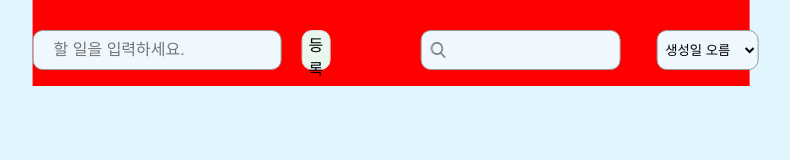
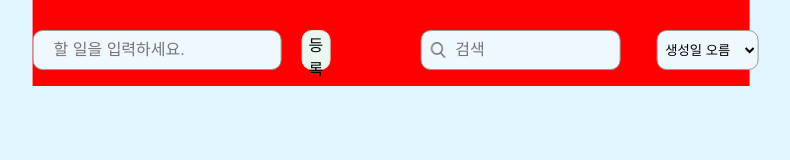
Before and after one commit to LeeMaNeul/react-to-do-list, a React (Create React App) app: page / in a window 1280 px wide. Shown: the top 160 px of the page, without its empty margins (249-1039 px from the left). Built offline with nearby package versions, Linux system fonts and the light colour scheme.

Commit message:
검색 기능 및 로컬 스토리지 적용

```diff
--- a/src/App.js
+++ b/src/App.js
@@ -5,14 +5,18 @@ import TodoList from './components/TodoList';
 import TodoModal from './components/Modal';
 
 function App() {
-  const [value, setValue] = useState("");
-  const [todos, setTodos] = useState([]); // 수정 기능 및 완료 기능 추가를 위해 기존 단순 배열에서 배열 내 요소를 객체 데이터로 구성
-  const [filteredTodos, setFilteredTodos] = useState([]);
-  const [filterOption, setfilterOption] = useState("1");
-  const [modal, setModal] = useState(false);
+  const [value, setValue] = useState(""); // 할 일 등록 input 값
+  const [search, setSearch] = useState(""); // 검색 input 값
+  const [todos, setTodos] = useState([]); // 전체 할 일 데이터
+  const [displayedTodos, setDisplayedTodos] = useState([]); // 최종 렌더링할 데이터
+  // 필터링 + 검색 기능
+  const [filterOption, setfilterOption] = useState("1"); // 필터 옵션
 
-  const filter = () => {
+  const [modal, setModal] = useState(false); // 모달 상태
+
+  const filterAndSearch = () => { // 필터 옵션에 따라 실행되는 각 필터링 함수 + 검색 기능
     let updatedTodos = [...todos];
+
     switch (filterOption) {
       case "1":
         updatedTodos.sort((a, b) => a.id - b.id);
@@ -29,39 +33,58 @@ function App() {
       default:
         break;
     }
-    setFilteredTodos(updatedTodos);
+
+    if (search.trim()) {
+      updatedTodos = updatedTodos.filter(todo =>
+        todo.text.toLowerCase().includes(search.toLowerCase())
+      );
+    }
+
+    setDisplayedTodos(updatedTodos);
   }
 
   useEffect(() => {
-    filter();
-  }, [todos, filterOption]);
+    filterAndSearch();
+  }, [todos, filterOption, search]);
   // todos 추가될 때 filter 함수를 실행 => 필터 적용 시 추가된 todos가 보여야 돼서
+
+  useEffect(() => {
+    const savedTodos = localStorage.getItem('todos');
+    if (savedTodos) setTodos(JSON.parse(savedTodos));
+  }, []);
+
+  useEffect(() => {
+    if (todos.length > 0) localStorage.setItem("todos", JSON.stringify(todos));
+  }, [todos]);
 
 
 
+  const handleSearchChange = e => {
+    setSearch(e.target.value);
+  }
 
-  const handleFilterChange = e => {
+  const handleFilterChange = e => { // 필터 옵션 선택 모니터링
     setfilterOption(e.target.value);
   }
 
-  const handleClick = (id) => {
+  const handleClick = (id) => { // 등록 버튼 클릭
     setTodos(prev => prev.map((todo, i) => (
       todo.id === id ? {...todo, completed: !todo.completed } : todo
     )));
   }
 
-  const handleChange = (e, id) => {
+  const handleChange = (e, id) => { // 할 일 수정 input 값 모니터링
     const updatedValue = e.target.value;
     setTodos(prev => prev.map((todo) => (
       todo.id === id ? { ...todo, text: updatedValue } : todo
     )))
   }
 
-  const handleInputChange = e => {
+  const handleInputChange = e => { // 할 일 등록 input 값 모니터링
     setValue(e.target.value);
   }
 
-  const handleRevise = (id) => {
+  const handleRevise = (id) => { // 할 일 수정 버튼 클릭 시 이벤트 발생
     setTodos(prev => prev.map((todo) => {
       if (todo.id === id) {
         if (todo.text.trim()) {
@@ -75,7 +98,7 @@ function App() {
     }));
   }
 
-  const addTodo = () => {
+  const addTodo = () => { // 할 일 등록 버튼 클릭 시 이벤트 발생
     if (value.trim()) {
       setTodos([
         ...todos,
@@ -87,11 +110,11 @@ function App() {
     }
   }
 
-  const delTodo = id => {
+  const delTodo = id => { // 할 일 삭제 버튼 클릭 시 이벤트 발생
     setTodos(todos.filter((todo) => todo.id !== id));
   }
 
-  const handleKeyPress = e => {
+  const handleKeyPress = e => { // 엔터 키 누르면 등록 함수 실행
     if (e.key === 'Enter') {
       e.preventDefault();
       addTodo();
@@ -104,8 +127,22 @@ function App() {
       <div className='inner'>
         {modal && <TodoModal setModal={setModal}/>}
         <div className='wrapper'>
-          <TodoInput handleKeyPress={handleKeyPress} handleInputChange={handleInputChange} addTodo={addTodo} value={value} handleFilterChange={handleFilterChange}/>
-          <TodoList handleClick={handleClick} handleChange={handleChange} todos={filteredTodos} delTodo={delTodo} handleRevise={handleRevise} />
+          <TodoInput
+            handleKeyPress={handleKeyPress}
+            handleInputChange={handleInputChange}
+            addTodo={addTodo}
+            value={value}
+            search={search}
+            handleFilterChange={handleFilterChange}
+            handleSearchChange={handleSearchChange}
+          />
+          <TodoList
+            handleClick={handleClick}
+            handleChange={handleChange}
+            todos={displayedTodos}
+            delTodo={delTodo}
+            handleRevise={handleRevise}
+          />
         </div>
       </div>
     </div>
--- a/src/components/TodoInput.js
+++ b/src/components/TodoInput.js
@@ -3,7 +3,15 @@ import styled from 'styled-components'
 import Button from './Button'
 import Search from '../search.png'
 
-const TodoInput = ({ handleFilterChange, handleInputChange, addTodo, value, handleKeyPress }) => {
+const TodoInput = ({
+  search,
+  handleSearchChange,
+  handleFilterChange,
+  handleInputChange,
+  addTodo,
+  value,
+  handleKeyPress
+}) => {
   return (
     <Wrapper>
       <Input
@@ -23,7 +31,12 @@ const TodoInput = ({ handleFilterChange, handleInputChange, addTodo, value, hand
             opacity: 0.5
           }}
         />
-        <SearchInput />
+        <SearchInput
+          type="text"
+          placeholder='검색'
+          onChange={e => handleSearchChange(e)}
+          value={search}
+        />
       </div>
       <Filter defaultValue="1" onChange={handleFilterChange}>
         <option value="1">생성일 오름</option>
@@ -86,6 +99,6 @@ const SearchInput = styled.input `
     background-color: #F0F8FF;
 
     &:focus {
-        border: 2px solid #A7D8FF;
+      border: 2px solid #A7D8FF;
     }
 `
```
Also changed, not shown: src/components/TodoList.js (+7 -1 lines).
